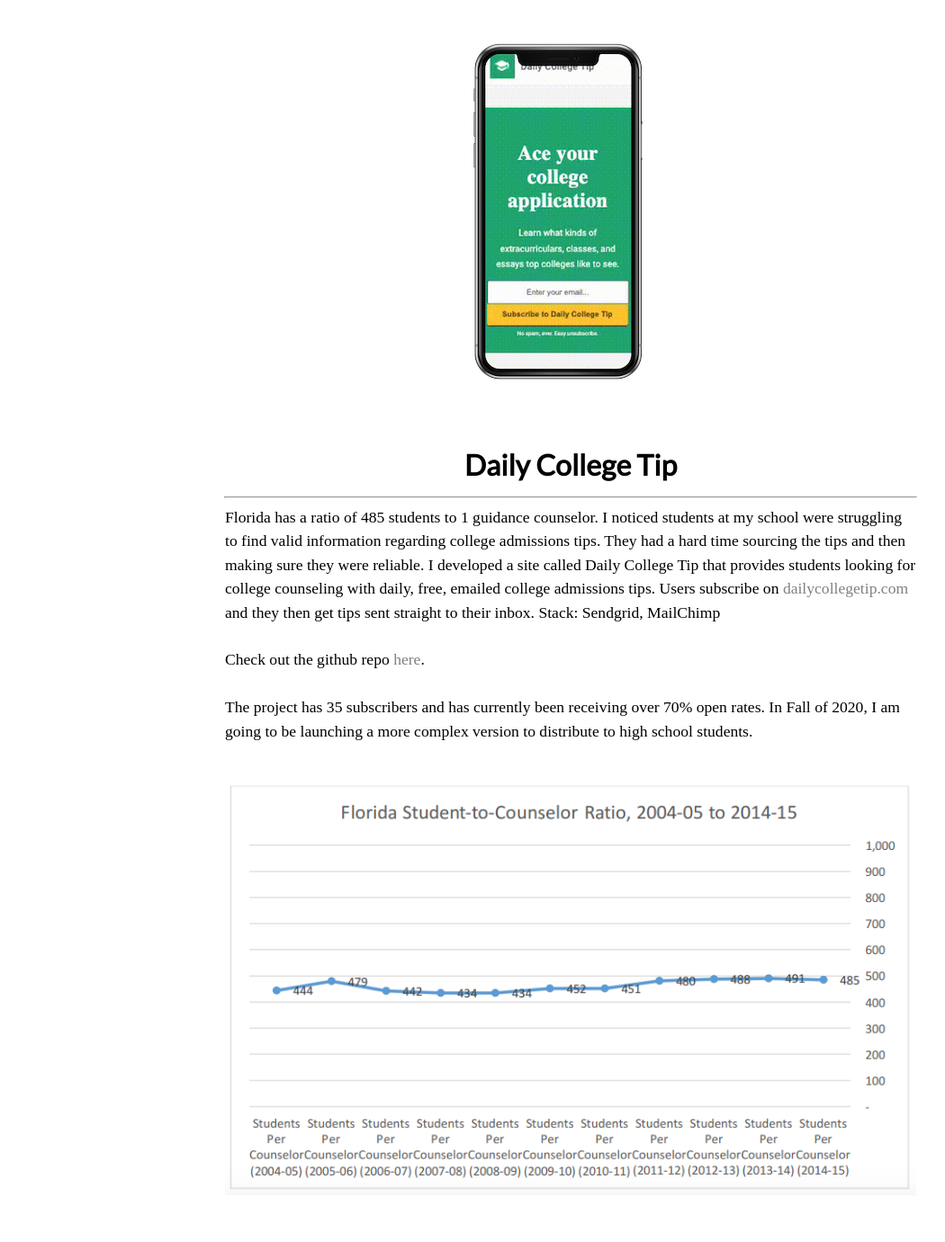
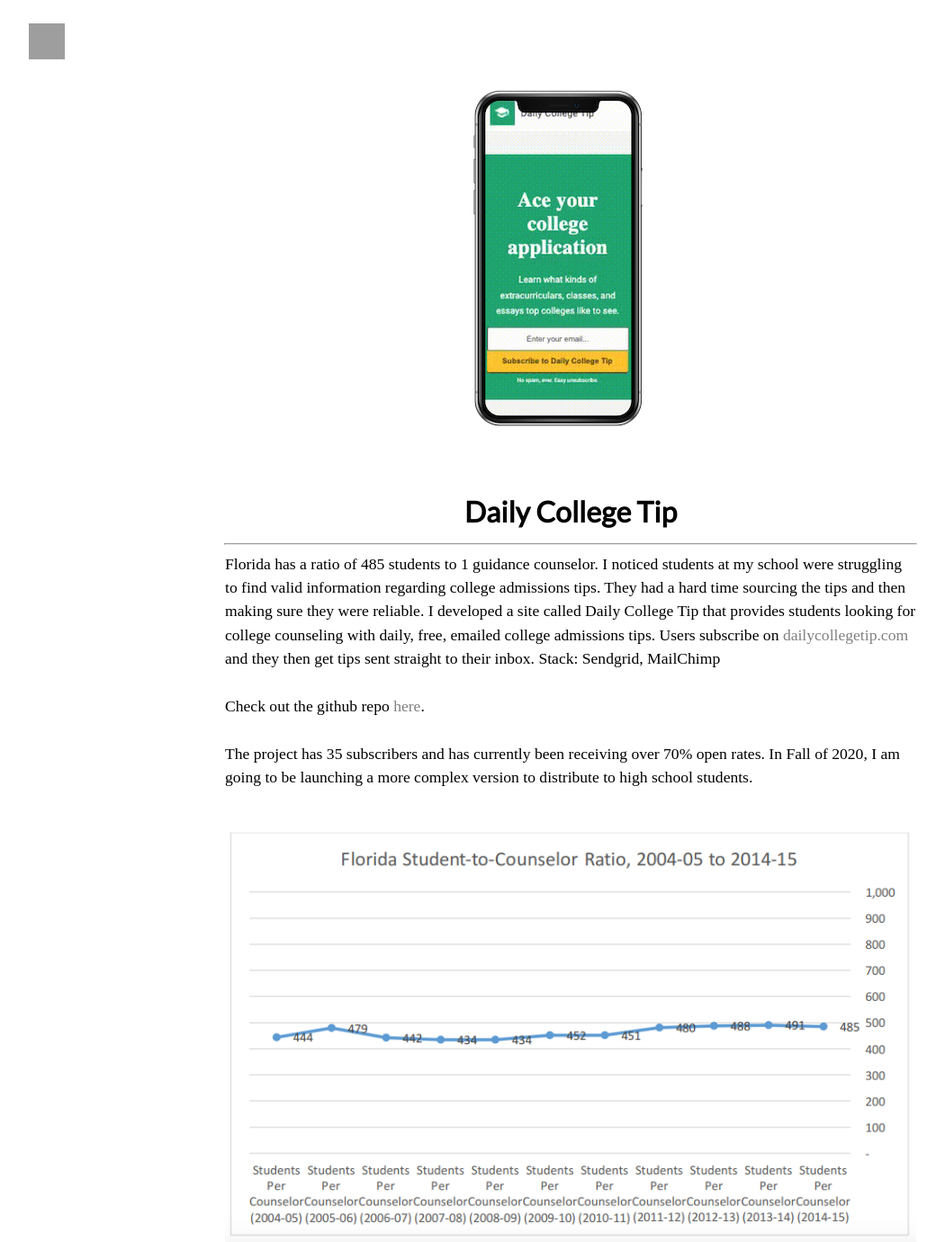
Before and after one commit to lindsayesterman/lindsay, a PHP site: page /dct.html in a window 1280 px wide. Shown: the whole page at 90% size, without its empty margins (6-1056 px from the left). Before the commit the page ends 1323 px from the top, so only its background shows below. Run offline with PHP 8.4, Linux system fonts and the light colour scheme; grey boxes are pictures that could not be loaded.

Commit message:
back btn

```diff
--- a/dct.html
+++ b/dct.html
@@ -8,19 +8,17 @@
 
 	<meta name="viewport" content="width=device-width, initial-scale=1">
 
-
-<link href="https://fonts.googleapis.com/css2?family=Lato:wght@100;300&display=swap" rel="stylesheet">
-
 	<link href="https://fonts.googleapis.com/css2?family=Lato&display=swap" rel="stylesheet">
 
-
 	<link rel="stylesheet" type="text/css" href="style.css">
-
-
 
 </head>
 
 <body>
+
+	<a href="index.html#left-off"><img class="back-btn" src="https://franklyn.xyz/assets/icons/left.svg"></a>
+
+
 	<div class="projects-iphone">
 		<img type="image/png" src="img/iphone-dct.png">
 		<h1>Daily College Tip</h1>
--- a/index.html
+++ b/index.html
@@ -17,7 +17,6 @@
     <link rel="stylesheet" type="text/css" href="bootstrap.min.css">
 
     <script src="css3-mediaqueries.js"></script>
-
 
     <link rel="stylesheet" type="text/css" href="style.css">
 
@@ -67,7 +66,10 @@
 
     <main>
 
+
+
         <h1>I'M LINDSAY,</h1>
+
         <p class="about_me">High school student at Spanish River with a deep interest in computer science and psychology. Certified full stack web developer. Check out my
 
             <a href="https://github.com/lindsayesterman" target="_blank">github</a>!</p><br>
@@ -75,6 +77,8 @@
 
 
         </main>
+
+        <a id="left-off"></a>
 
 
         <!-- Contact Links -->
--- a/nasa.html
+++ b/nasa.html
@@ -19,6 +19,9 @@
 </head>
 
 <body>
+
+    <a href="index.html#left-off"><img class="back-btn" src="https://franklyn.xyz/assets/icons/left.svg"></a>
+
     <div class="projects-iphone">
         <div class="nasa-flex">
             <img type="image/png" src="img/nasa-home.png">
--- a/projects.html
+++ b/projects.html
@@ -23,6 +23,8 @@
   </head>
 
   <body>
+
+    <a href="index.html#left-off"><img class="back-btn" src="https://franklyn.xyz/assets/icons/left.svg"></a>
 
 <div class="projects-iphone">
 <img src="img/apclasscomp.png" class="mini-proj" alt="apclasshelp website" >
--- a/style.css
+++ b/style.css
@@ -46,6 +46,8 @@
     margin: 0;
     padding: 0;
     height: 100vh;
+    -webkit-overflow-scrolling: touch;
+
 }
 
 #particles-js {
@@ -291,6 +293,12 @@
 
 }
 
+.back-btn{
+    margin-top:2%;
+    margin-left:2%;
+    width:40px;
+    height:40px;
+}
 
 
 /* MEDIA QUERY computer*/
```
Also changed, not shown: 1 other file. Lines whose indentation alone changed are shown as unchanged.
